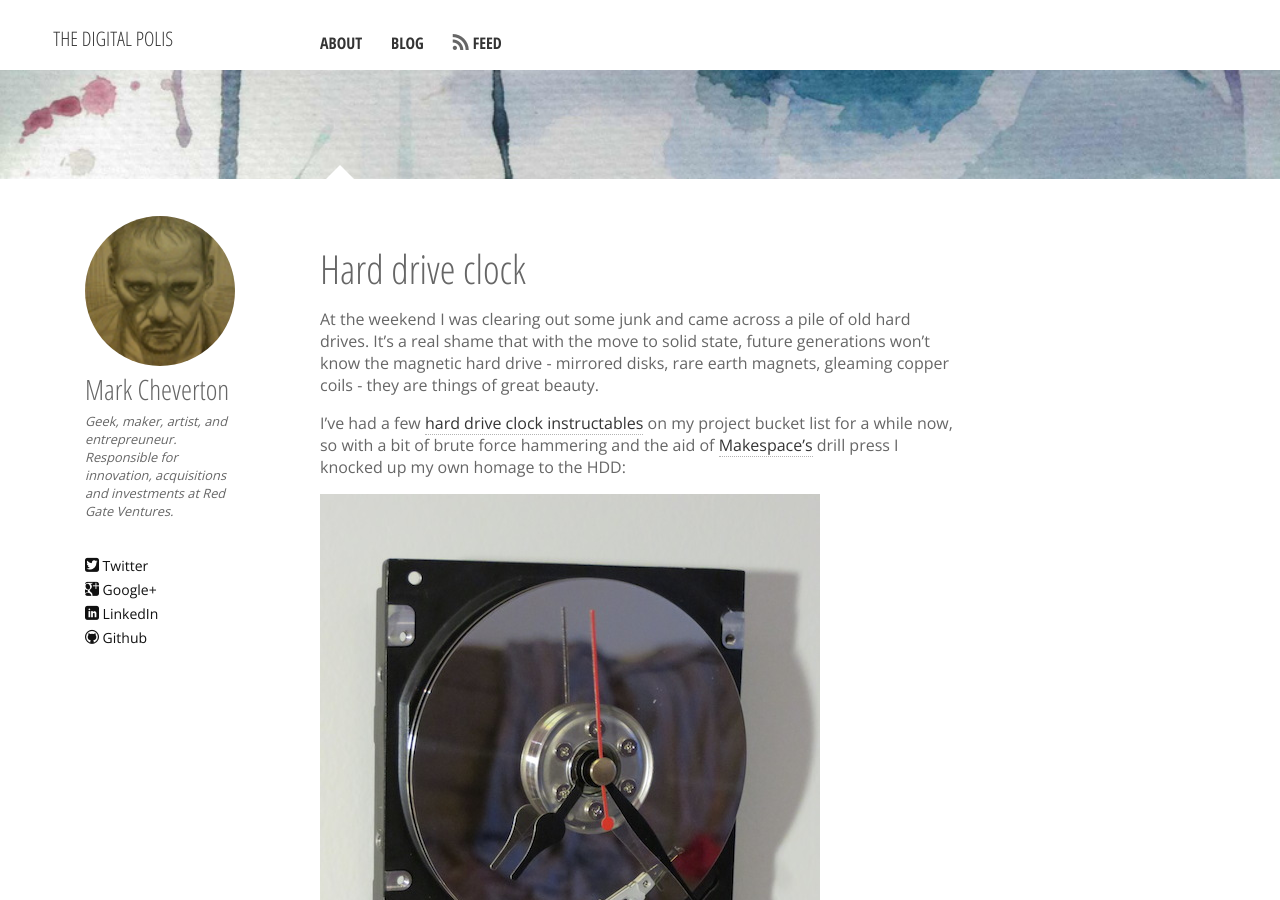
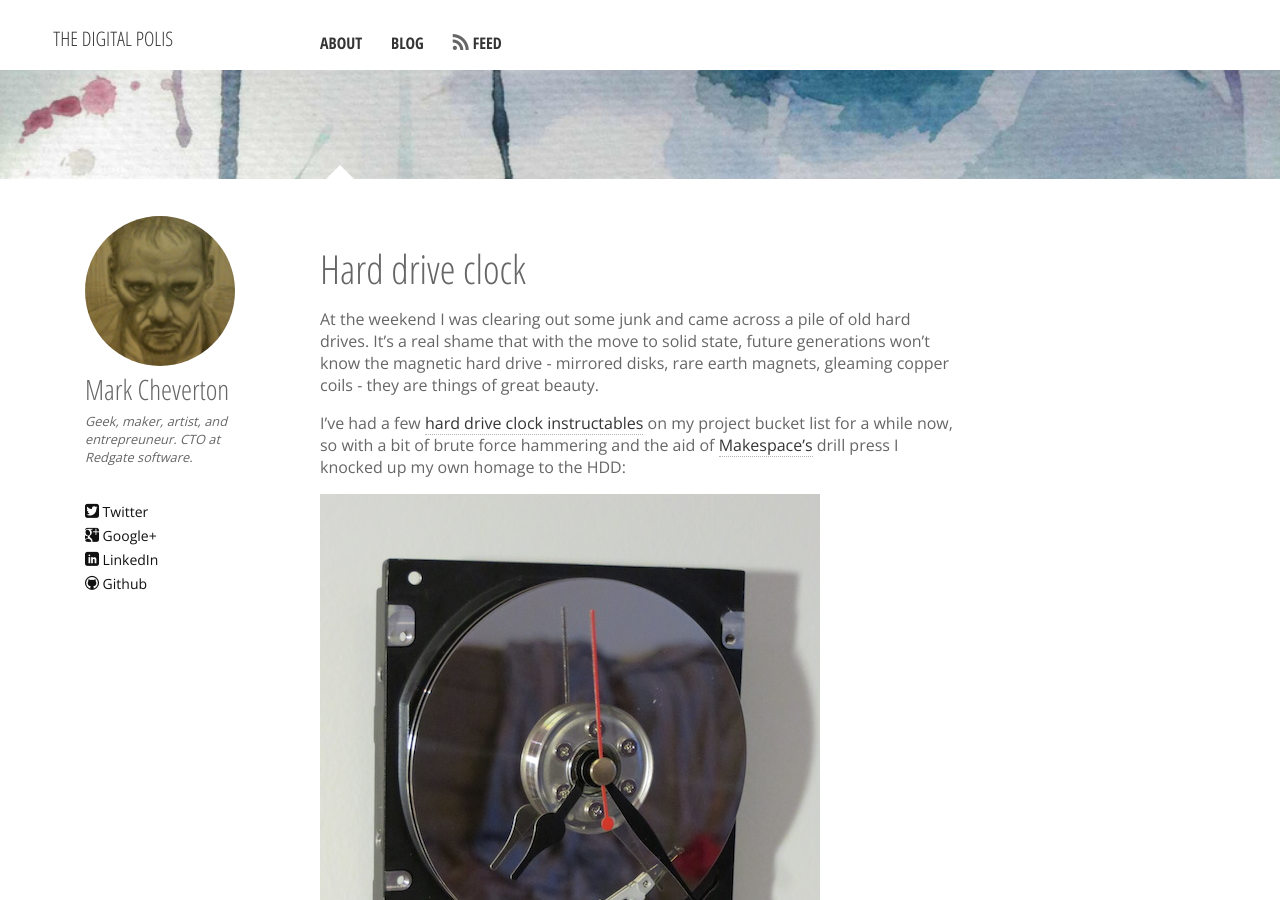
Before and after one commit to ennui2342/ennui2342.github.io, a Jekyll site: the page built from _posts/2014-02-17-hard-drive-clock.md, in a window 1280 px wide and 900 px high. Built offline with Jekyll 4.4.1, drawn with Linux system fonts in a browser that asks for light colours; nearby versions of some CDN libraries; Markdown is read by kramdown in place of the engine named in the settings; comment, search, counter and statistics services are not loaded.

Commit message:
Job change

```diff
--- a/_config.yml
+++ b/_config.yml
@@ -1,14 +1,15 @@
 title: The Digital Polis
 tagline: Solipsist Nation
 description: A blog about innovation, geekery, and the obsessions of a maker
-url: http://ecafe.org
+#url: http://ecafe.org
+url: http://localhost:4000
 
 disqus_shortname: digitalpolis
 
 owner:
   name:             Mark Cheverton
   avatar:           avatar.jpg
-  bio:              "Geek, maker, artist, and entrepreuneur. Responsible for innovation, acquisitions and investments at Red Gate Ventures."
+  bio:              "Geek, maker, artist, and entrepreuneur. CTO at Redgate software."
   email:            mark.cheverton@ecafe.org
   twitter:          ennui2342
   github:           ennui2342
@@ -19,7 +20,7 @@ owner:
   # For Google Authorship https://plus.google.com/authorship
   google_plus:      https://plus.google.com/110560929370891202956
 
-google_analytics:   UA-220560-6
+#google_analytics:   UA-220560-6
 google_verify:      P7biiNYjgRQdJzNWdE3-TT0jB4j7wbw7HKYvrWe6JMc
 # # https://ssl.bing.com/webmaster/configure/verify/ownership Option 2 content= goes here
 #bing_verify:
```
Also changed, not shown: index.md (+3 -3 lines).
